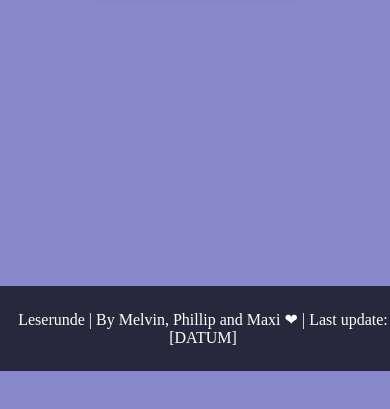
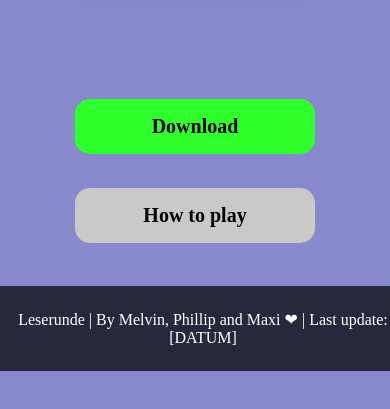
Before and after one commit to MaximalBrot-Inc/LiarsCards, a plain HTML site: page index.html in a window 390 px wide. Shown: the part 473-882 px from the top of the page. Drawn offline with Linux system fonts and the light colour scheme.

Commit message:
Added "Download" and "How to play" button
They don't do anything at the moment tho

```diff
--- a/index.html
+++ b/index.html
@@ -39,6 +39,20 @@
 			<img src="https://github.githubassets.com/images/modules/logos_page/GitHub-Mark.png" alt="GitHub" />
 	</header>
 
+	<div class="buttons">
+		<div class="button-box">
+			<a href="download">
+				<button class="button" style="vertical-align:middle; background-color: #2FFF2B; color: black;"><span><b>Download</b></span></button>
+			</a>
+		</div>
+
+		<div class="button-box">
+			<a href="howtoplay.html">
+				<button class="button" style="vertical-align:middle; background-color: #C9C9C9; color: black;"><span><b>How to play</b></span></button>
+			</a>
+		</div>
+	</div>
+
 <script>
 	const bilder = [
 		'pics/ballin.jpg',
--- a/style.css
+++ b/style.css
@@ -17,6 +17,42 @@ body {
 .github-logo img {
 	height: 50px;
 	width: 50px;
+}
+
+.buttons {
+	display: flex;
+	flex-wrap: wrap;
+	bottom: 20rem;
+	gap: 1.5rem;
+	justify-content: center;
+	position: relative;
+	z-index: 1;
+}
+
+.button-box {
+	text-align: center;
+	max-width: 300px;
+}
+
+.button {
+	display: inline-block;
+	border-radius: 15px;
+	background-color: #d8b67e;
+	font-family: Libre Baskerville;
+	border: none;
+	text-align: center;
+	font-size: 1.25rem;
+	padding: 1rem;
+	width: 15rem;
+	cursor: pointer;
+	margin: 5px;
+	transition: transform 0.2s ease, box-shadow 0.2s ease;
+	vertical-align: middle;
+}
+
+.button:hover {
+	transform: translateY(-5px);
+	box-shadow: 0 8px 16px rgba(0, 0, 0, 0.2)
 }
 
 .gallery-container {
@@ -76,11 +112,6 @@ body {
   font-size: 1rem;
   z-index: 2;
 }
-
-
-
-
-
 
 #menu__toggle {
   opacity: 0;
@@ -157,3 +188,23 @@ body {
 .menu__item:hover {
   background-color: #CFD8DC;
 }
+
+@media (max-width: 768px) {
+  .hero-content h1 {
+    font-size: 2rem;
+  }
+
+  .slogan {
+    font-size: 1.2rem;
+  }
+
+  button {
+    font-size: 1rem;
+    padding: 0.75rem;
+  }
+
+  .buttons {
+    flex-direction: column;
+    align-items: center;
+  }
+}
```
